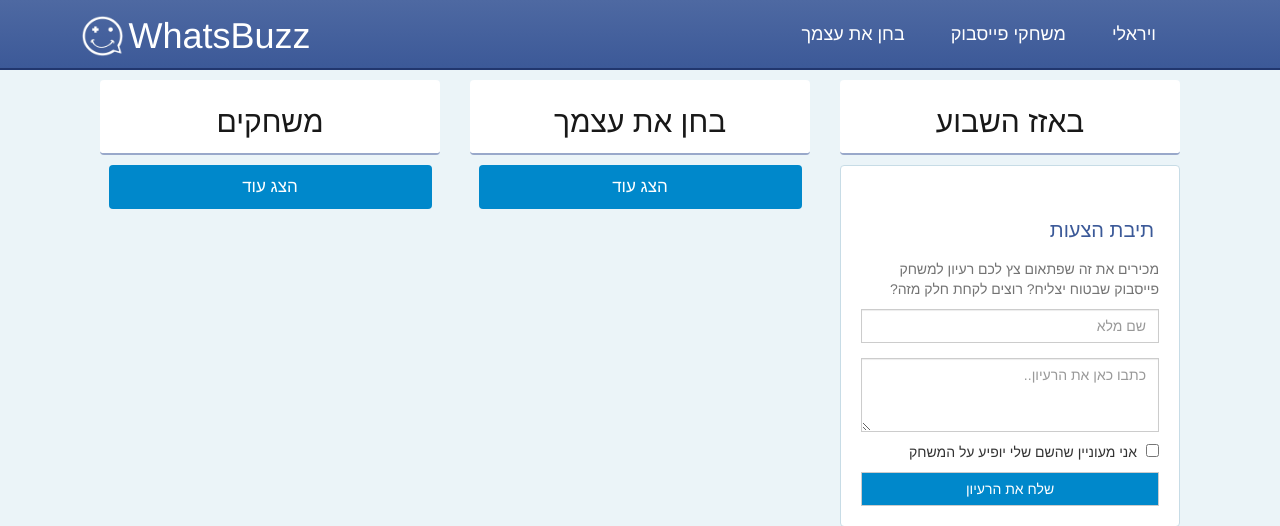
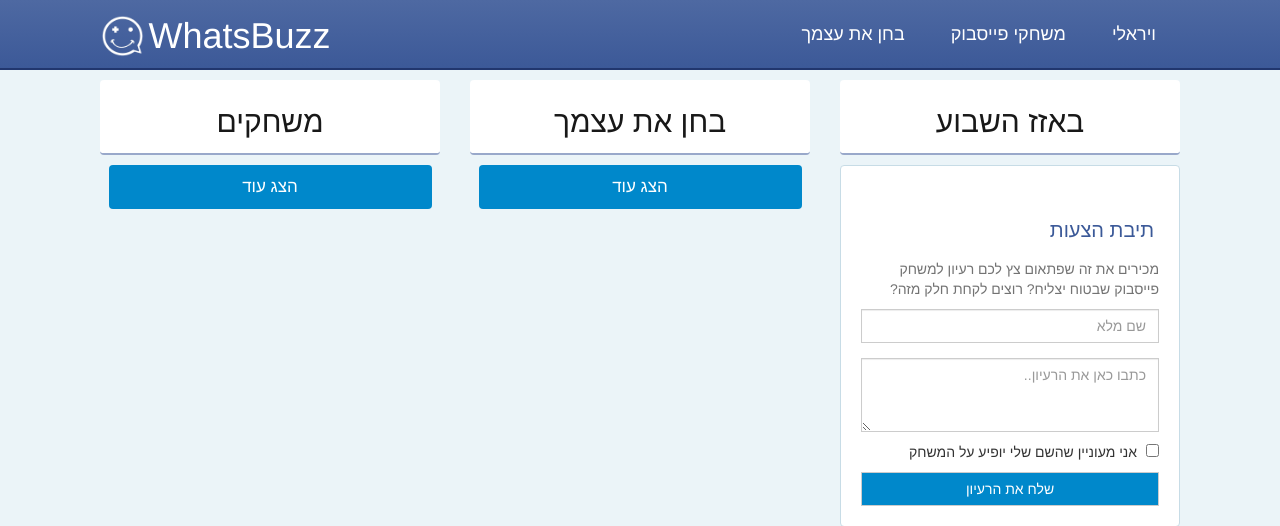
Before and after one commit to nirgn975/WhatsBuzz, a Django app: page / in a window 1280 px wide. Shown: the top 526 px of the page. Run offline with Django 3.2, Linux system fonts and the light colour scheme; data that the repository does not hold is empty; style sheets or scripts are compiled from the project's sources; some libraries are stand-ins or nearby versions.

Commit message:
Fix the logo position.

```diff
--- a/web/whats_buzz/static/sass/pages/index.scss
+++ b/web/whats_buzz/static/sass/pages/index.scss
@@ -52,7 +52,7 @@ body {
 }
 
 .navbar-brand {
-  padding: 0;
+  padding: 0 0 0 20px;
 
   img {
     height: 85%;
```
